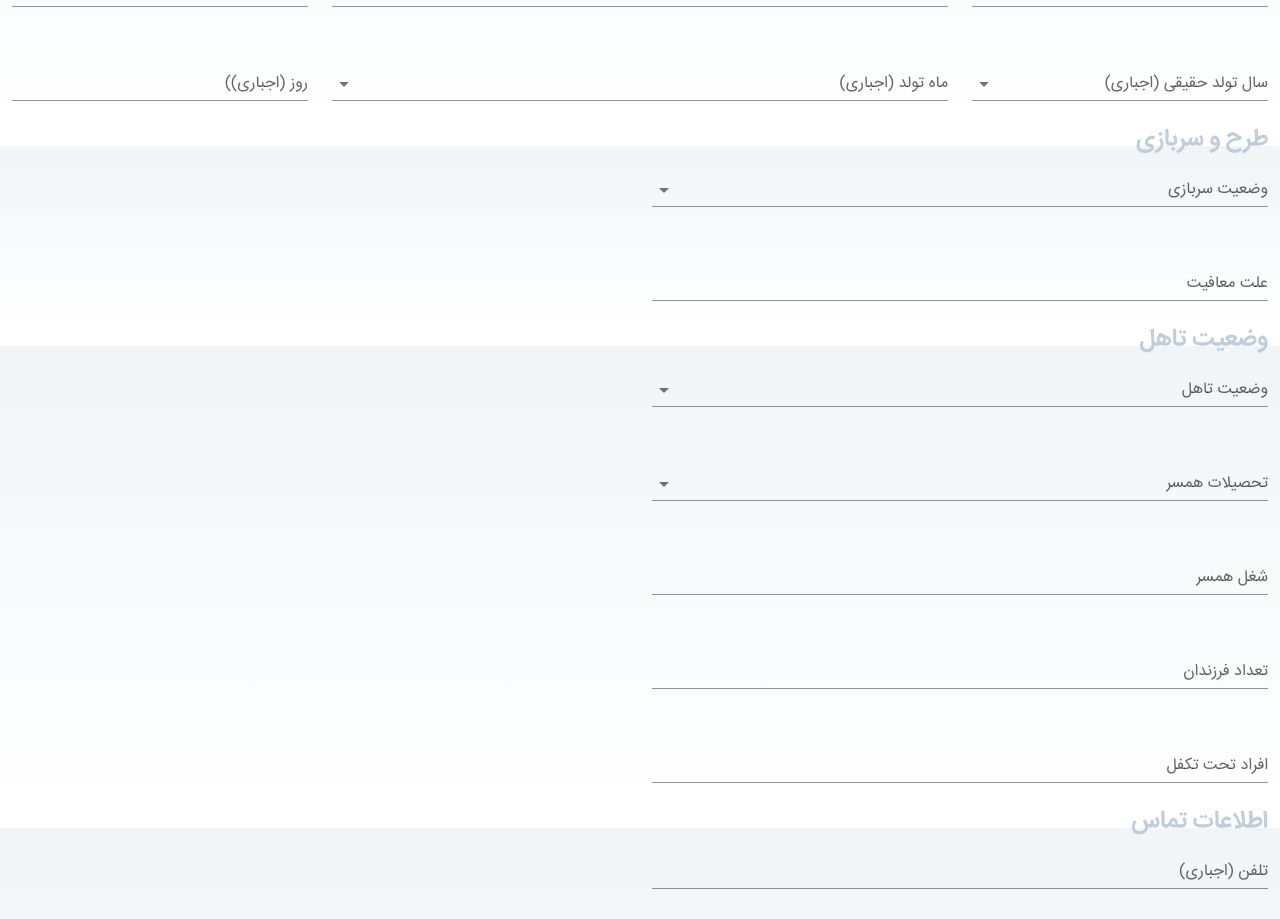
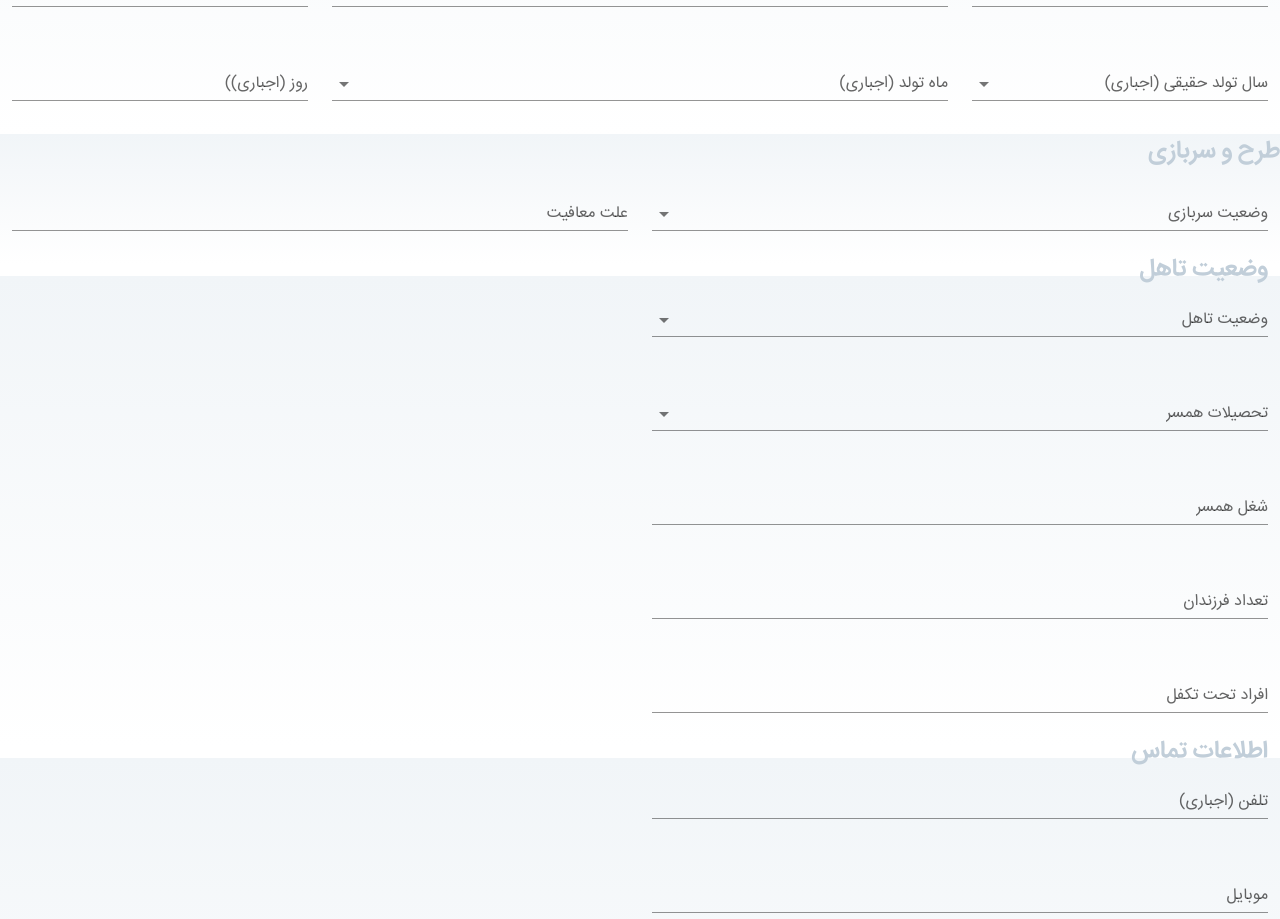
Before and after one commit to mistrs2p/orkidify_hr, a Vue app: page / in a window 1280 px wide. Shown: the part 1286-2205 px from the top of the page. Built offline with nearby package versions, Linux system fonts and the light colour scheme.

Commit message:
MilitaryPlan Component Added & Set

```diff
--- a/src/App.vue
+++ b/src/App.vue
@@ -9,24 +9,7 @@
         <AddPhoto />
         <Name />
         <InitialInformation :gender="gender" :years="years" :months="months" />
-        <h2>طرح و سربازی</h2>
-        <v-row>
-          <v-col
-            cols="6"
-          >
-            <v-select
-              label="وضعیت سربازی"
-              :items="military"
-            />
-          </v-col>
-          <v-col
-            cols="6"
-          >
-            <v-text-field
-              label="علت معافیت"
-            />
-          </v-col>
-        </v-row>
+        <MilitaryPlan :military="military" />
 
         <h2>وضعیت تاهل</h2>
         <v-row>
@@ -746,6 +729,7 @@ import Header from './components/Header'
 import AddPhoto from './components/AddPhoto'
 import Name from './components/Name'
 import InitialInformation from './components/InitialInformation'
+import MilitaryPlan from './components/MilitaryPlan'
 export default {
   name: 'App',
 
@@ -754,7 +738,7 @@ export default {
     AddPhoto,
     Name,
     InitialInformation,
-
+    MilitaryPlan,
   },
 
   data: () => ({
@@ -799,9 +783,9 @@ export default {
     display: flex;
     flex-wrap: wrap;
   }
-  .row div.twoPart * {
-    /* padding: 1rem; */
-  }
+  /* .row div.twoPart * {
+    padding: 1rem;
+  } */
 
   #canvas {
     border-radius: 15px;
--- /dev/null
+++ b/src/components/MilitaryPlan.vue
@@ -0,0 +1,35 @@
+<template>
+    <v-row>
+        <div class="twoPart">
+            <h2>طرح و سربازی</h2>
+        </div>
+
+        <div class="twoPart">
+            <v-col
+            cols="6"
+            >
+            <v-select
+                label="وضعیت سربازی"
+                :items="military"
+            />
+            </v-col>
+            <v-col
+            cols="6"
+            >
+            <v-text-field
+                label="علت معافیت"
+            />
+            </v-col>
+        </div>
+    </v-row>
+</template>
+
+<script>
+export default {
+    props: ['military']
+}
+</script>
+
+<style>
+
+</style>
```
